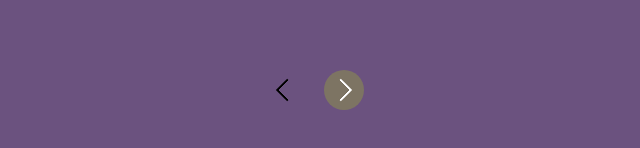
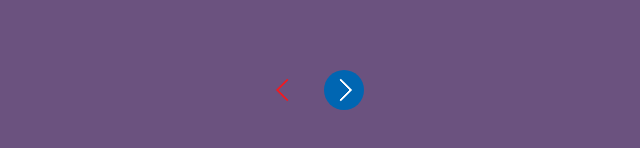
Before and after one commit to IgorSvara/Website_Elements, a plain HTML site: page image_reveal/image_reveal.html in a window 1280 px wide. Both pictures are taken after a click on the element 610 px from the left and 650 px from the top of the page. Shown: the part 560-708 px from the top of the page, without its empty margins (326-966 px from the left). Drawn offline with Linux system fonts and the light colour scheme.

Commit message:
Changed the buttons color for image reveal element. Updated the gif for the readme file.

```diff
--- a/image_reveal/style.css
+++ b/image_reveal/style.css
@@ -54,7 +54,7 @@ body {
     height: 40px;
     border-radius: 50%;
 
-    background-color: #7D7463;
+    background-color: #0066b2;
 
     margin: 0 10px;
     cursor: pointer;
@@ -82,5 +82,5 @@ body {
     background-color: transparent;
 }
 .deactivate-button > .arrow {
-    box-shadow: 2px -2px 0 black;
+    box-shadow: 2px -2px 0 #ec1c24;
 }
```
Also changed, not shown: 1 other file.
